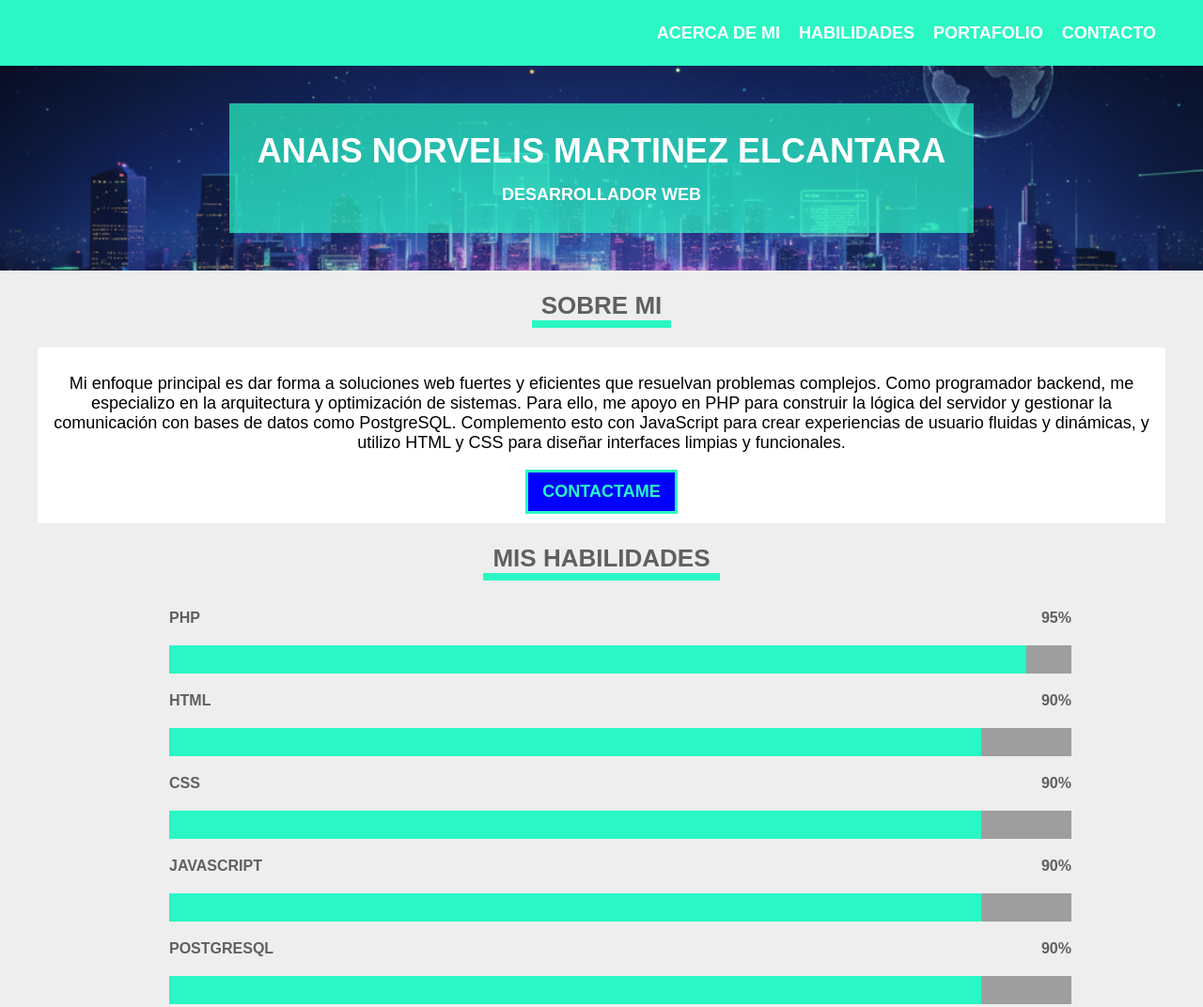
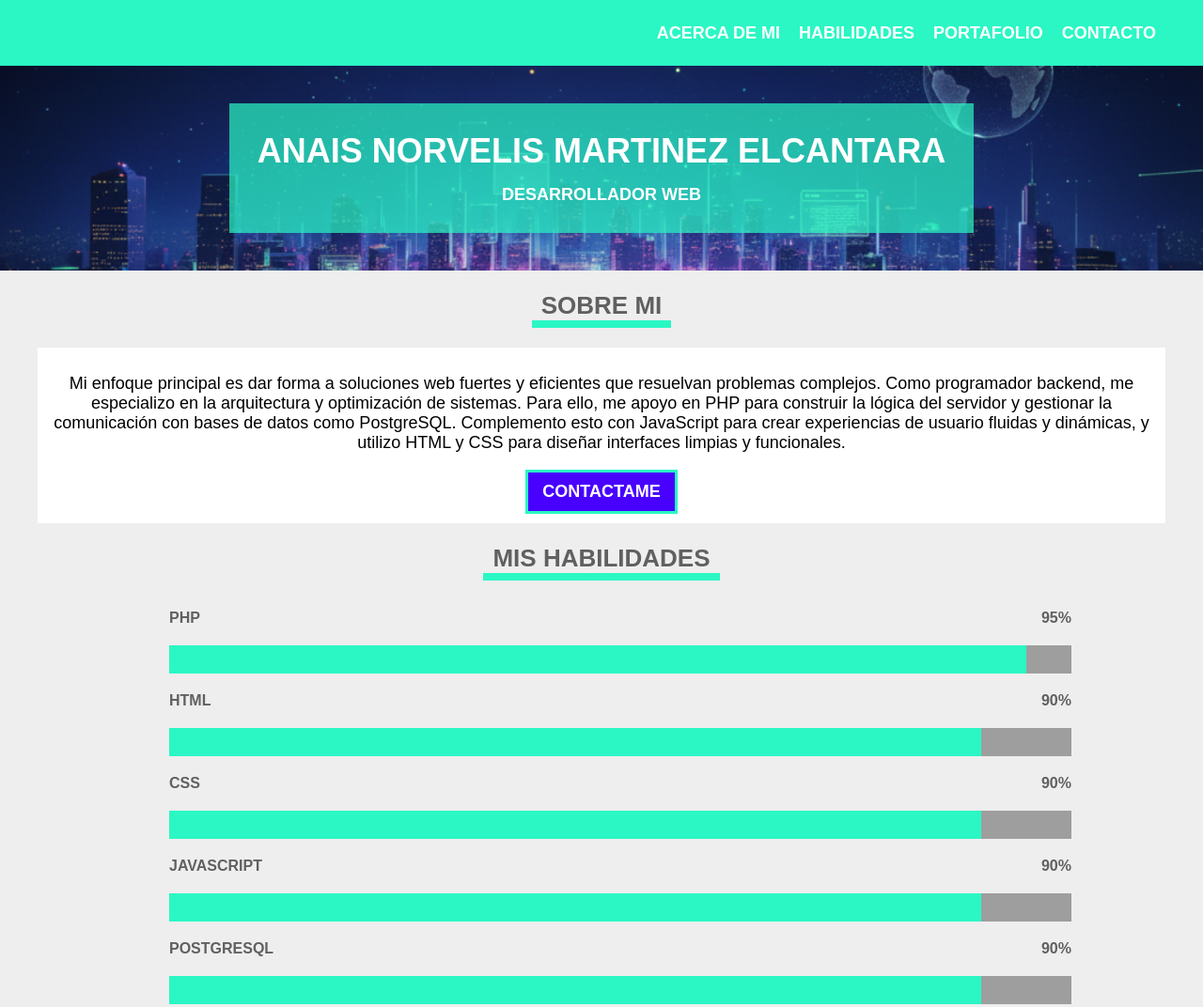
Before and after one commit to ingamartinezen-pixel/ingamartinezen-portfolio, a plain HTML site: page index.html in a window 1280 px wide. Shown: the top 1072 px of the page at 94% size. Drawn offline with Linux system fonts and the light colour scheme.

Commit message:
Update estilos.css

```diff
--- a/css/estilos.css
+++ b/css/estilos.css
@@ -129,9 +129,9 @@ body{
 }
 
 .btn-blue{
-	background: blue;
+	background: #4800FF;
 	display: inline-block;
-	color: #2AF7C4;
+	color: #ffffff;
 	text-transform: uppercase;
 	font-weight: 700;
 	text-decoration: none;
```
